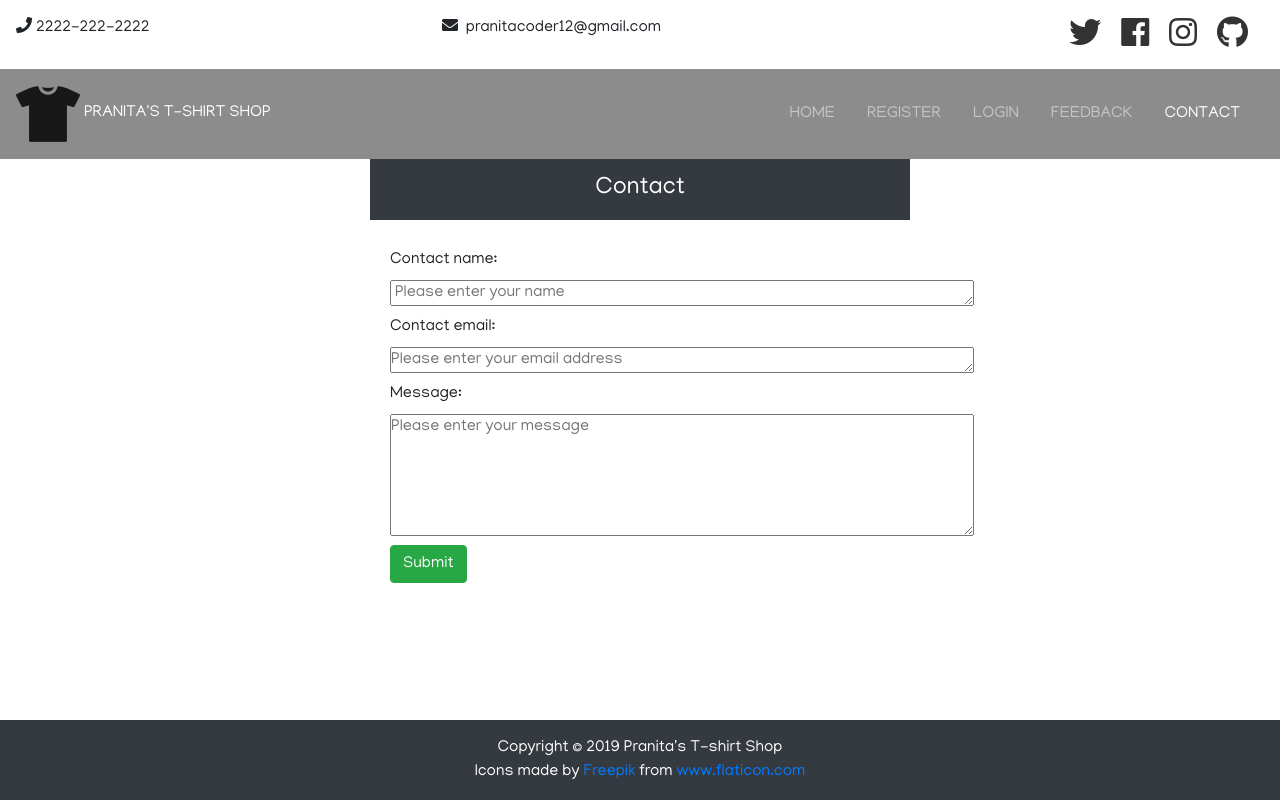
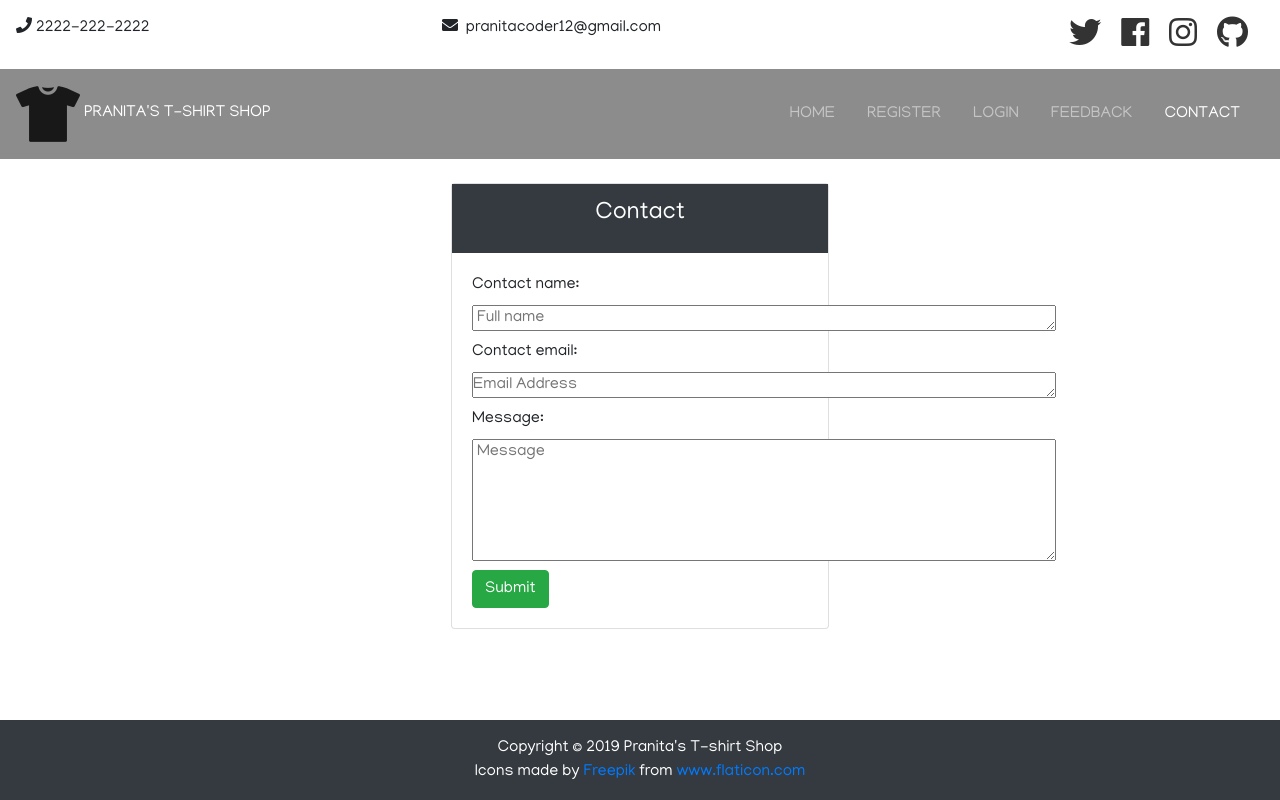
Before and after one commit to pranitastudent/T-shirt-Shop-Project, a Django app: template templates/contact/contact.html in a window 1280 px wide. Run offline with Django 3.2, Linux system fonts and the light colour scheme; the template is opened without the code that fills it: values that come from a table or form of the project are taken from there, others are empty; some libraries are stand-ins or nearby versions.

Commit message:
contact form not working

```diff
--- a/contact/forms.py
+++ b/contact/forms.py
@@ -4,14 +4,14 @@ from django import forms
 
 class ContactForm(forms.Form):
     contact_name = forms.CharField(required=True, widget=forms.Textarea(attrs={
-        "placeholder":" Please enter your name",
+        "placeholder":" Full name",
         "rows":1,
     }))
     contact_email = forms.EmailField(required=True, widget=forms.Textarea(attrs={
-        "placeholder":"Please enter your email address",
+        "placeholder":"Email Address",
         "rows":1,
     }))
     message = forms.CharField(required = True, widget=forms.Textarea(attrs={
         "rows":5,
-        "placeholder":"Please enter your message",
+        "placeholder":" Message",
     }))
--- a/contact/views.py
+++ b/contact/views.py
@@ -17,7 +17,7 @@ def contact(request):
             contact_email = request.POST.get('contact_email')
             contact_content = request.POST.get('content')
 
-            template = get_template('contact_form.txt')
+            template = get_template('contact/contact_form.txt')
             context = {
                 'contact_name' : contact_name,
                 'contact_email' : contact_email,
@@ -36,7 +36,7 @@ def contact(request):
         )
 
         email.send()
-        messages.success(request, "Your email has been successfully sent and we will reply as soon as possible!")
+        messages.success(request, "You email has been successfully sent!")
 
 
-    return render(request, 'contact/contact.html', {'form':Contact_Form })
+    return render(request, 'contact/contact.html', {'contactform':Contact_Form })
--- a/templates/contact/contact.html
+++ b/templates/contact/contact.html
@@ -4,14 +4,13 @@
 {% block content %}
 
 <section id="contact">
-
     <div class="container">
         <div class="row">
-        <div class="col-sm-6 col-xs-12 mx-auto">
+            <div class="col-md-6 mx-auto">
+                <div class="card my-4">
                     <div class="card-heading bg-dark text-white">
                         <h4 class= "text-center p-3">Contact</h4>
                     </div>
-
                     <div class="card-body">
                         <form method="POST">
                             {% csrf_token %}
@@ -23,7 +22,8 @@
                 </div>
             </div>
         </div>
-
+    </div>
 </section>
 
+
 {% endblock %}
```
Also changed, not shown: templates/contact/contact_form.txt (+3 -4 lines). Lines whose indentation alone changed are shown as unchanged.
